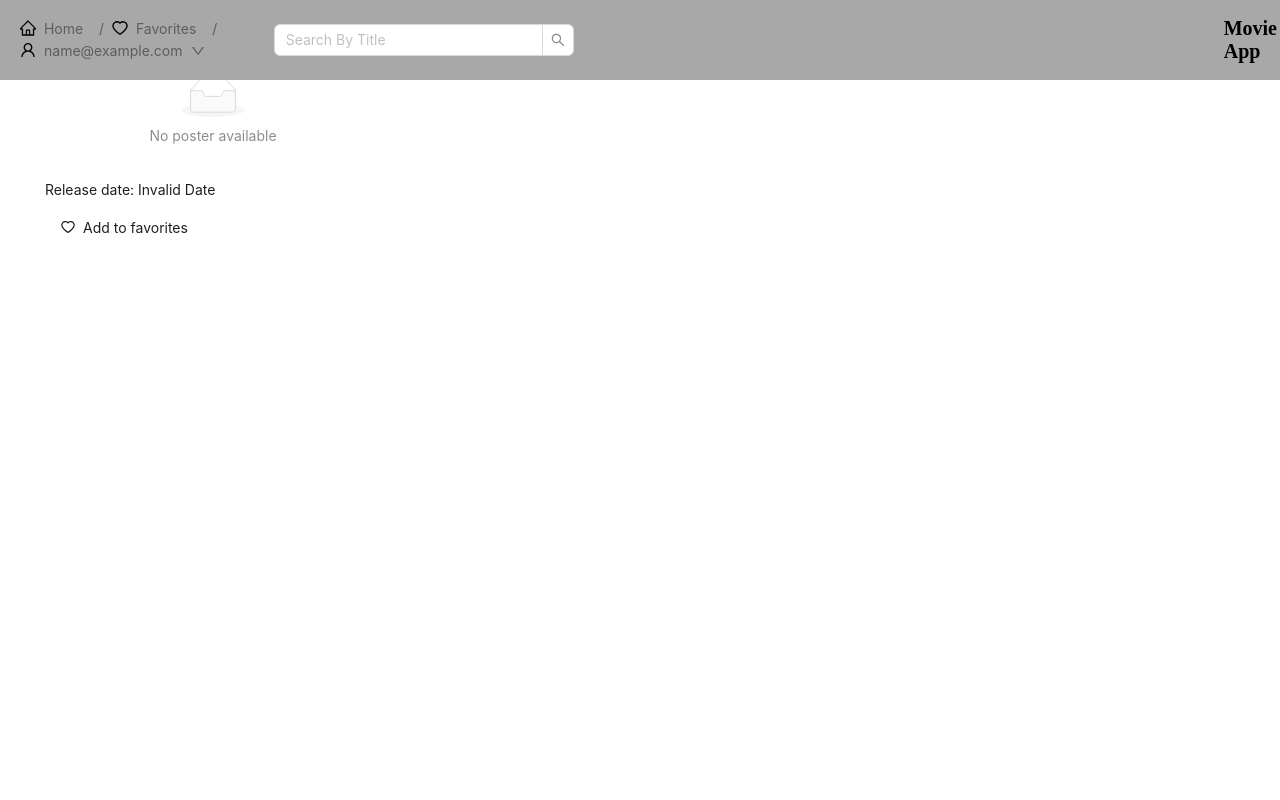
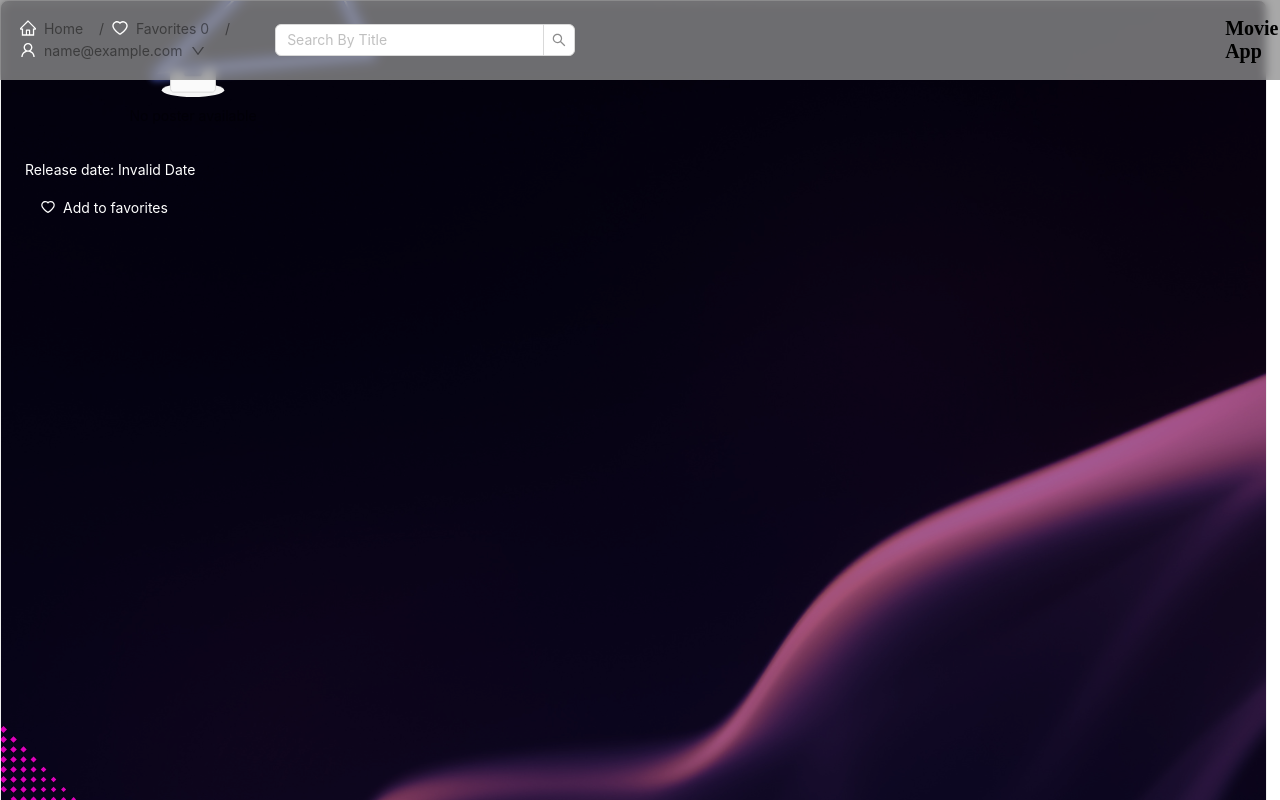
Before and after one commit to VaheNerseesyan/MovieApp, a React (Vite) app: page /movie/1 in a window 1280 px wide. Shown: the top 800 px of the page. Built offline with nearby package versions, Linux system fonts and the light colour scheme; no server answers; sample sign-in values are in the browser's storage.

Commit message:
Update FilmGrid and Header components for improved styling and functionality: Added a background image to FilmGrid for enhanced visual appeal; updated Header to display user favorites count and adjusted icon colors for better contrast; refined layout in FilmGrid for a more cohesive design.

```diff
--- a/src/components/FilmGrid/FilmGrid.tsx
+++ b/src/components/FilmGrid/FilmGrid.tsx
@@ -7,6 +7,7 @@ import { useDispatch, useSelector } from 'react-redux';
 import { RootState } from '../../app/store';
 import { createSelector } from '@reduxjs/toolkit';
 import { addToFavorites, removeFromFavorites } from '../../features/favorites/favoritesSlice';
+import background from '../../assets/Background.png';
 
 const selectUserFavorites = createSelector(
     [(state: RootState) => state.favorites.favoritesByUser,
@@ -53,12 +54,13 @@ function FilmGrid() {
     }, [id]);
 
     return (
-        <div key={id} style={{ margin: '20px' }}>
-            <Card style={{ border: '1px solid white',}}>
+        <>
+            <div key={id}>
+                <Card style={{ background: `url(${background})`, width: '99vw', height: '100vw'}}>
                     {film?.backdrop_path ?
                         <img
                             src={`https://image.tmdb.org/t/p/original/${film?.backdrop_path}`}
-                    style={{ width: '100%', objectFit: 'cover' }}
+                            style={{ width: '100%', objectFit: 'cover', marginTop: 80 }}
                         /> :
                         <Empty
                             style={{ height: '100%', objectFit: 'cover', width: '320px' }}
@@ -66,16 +68,21 @@ function FilmGrid() {
                             image={Empty.PRESENTED_IMAGE_SIMPLE}
                         />
                     }
-                <h1>{film?.title}</h1>
-                <Typography.Paragraph>
+                    <div>
+                        <h1 style={{ color: 'white' }}>{film?.title}</h1>
+                        <Typography.Paragraph style={{ color: 'white' }}>
                             {film?.overview}
                         </Typography.Paragraph>
+                        <div>
+
+
+                        </div>
                         {film?.vote_average && <Rate disabled defaultValue={film?.vote_average / 2} allowHalf />}
-                <div>
+                        <div style={{ color: 'white' }}>
                             Release date: {new Date(film?.release_date).toLocaleDateString()}
                         </div>
                         <Button
-                    style={{ marginTop: '10px'}}
+                            style={{ marginTop: '10px', color: 'white' }}
                             key="favorite"
                             type="text"
                             icon={isFavorite ? <HeartFilled style={{ color: '#ff4d4f' }} /> : <HeartOutlined />}
@@ -83,8 +90,10 @@ function FilmGrid() {
                         >
                             {isFavorite ? 'Remove from favorites' : 'Add to favorites'}
                         </Button>
+                    </div>
                 </Card>
             </div>
+        </>
     )
 }
 
--- a/src/components/Header/Header.tsx
+++ b/src/components/Header/Header.tsx
@@ -7,12 +7,21 @@ import { NavLink, useNavigate } from 'react-router-dom';
 import Search from "antd/es/input/Search";
 import { Breadcrumb, Dropdown, MenuProps, Space } from 'antd';
 import { DownOutlined, HeartOutlined, HomeOutlined, UserOutlined } from '@ant-design/icons';
+import { createSelector } from "@reduxjs/toolkit";
+
+const selectUserFavorites = createSelector(
+    [(state: RootState) => state.favorites.favoritesByUser,
+    (state: RootState) => state.auth.user?.email],
+    (favoritesByUser, userEmail) => favoritesByUser[userEmail || ''] || []
+);
 
 function Header() {
     const { user } = useSelector((state: RootState) => state.auth);
     const dispatch = useDispatch();
     const [searchValue, setSearchValue] = useState('');
     const navigate = useNavigate();
+    const userFavorites = useSelector(selectUserFavorites);
+
     const items: MenuProps['items'] = [
         {
             key: '1',
@@ -35,14 +44,14 @@ function Header() {
         {
             title: (
                 <NavLink to="/" end>
-                    <HomeOutlined style={{ fontSize: '16px', color: 'black' }} />&nbsp; Home &nbsp;
+                    <HomeOutlined style={{ fontSize: '16px', color: 'white' }} />&nbsp; Home &nbsp;
                 </NavLink>
             ),
         },
         {
             title: (
                 <NavLink to="/favorites" end>
-                    <HeartOutlined style={{ fontSize: '16px', color: 'black' }} />&nbsp; Favorites &nbsp;
+                    <HeartOutlined style={{ fontSize: '16px', color: 'white' }} />&nbsp; Favorites {userFavorites.length} &nbsp;
                 </NavLink>
             ),
         },
@@ -51,7 +60,7 @@ function Header() {
                 <Dropdown menu={{ items }}>
                     <a onClick={(e) => e.preventDefault()}>
                         <Space>
-                            <UserOutlined style={{ fontSize: '16px', color: 'black', cursor: 'pointer' }} />
+                            <UserOutlined style={{ fontSize: '16px', color: 'white', cursor: 'pointer' }} />
                             <span style={{ cursor: 'pointer' }}>{user?.email}</span>
                             <DownOutlined />
                         </Space>
--- a/src/components/Home/HomePage.tsx
+++ b/src/components/Home/HomePage.tsx
@@ -12,7 +12,6 @@ function HomePage() {
     const navigate = useNavigate();
     const { pageid } = useParams();
     const [popularMovies, setPopularMovies] = useState([]);
-    // const [searchValue, setSearchValue] = useState('');
 
     useEffect(() => {
         if (isNaN(Number(pageid))) {
@@ -87,7 +86,7 @@ function HomePage() {
                                         transition: 'transform 0.3s ease',
                                         transform: 'scale(0.9)'
                                     }}
-                                    src={`https://image.tmdb.org/t/p/original/${movie.poster_path}`}
+                                    src={`https://image.tmdb.org/t/p/w500/${movie.poster_path}`}
                                     alt={movie.title}
                                     onClick={() => navigate(`/movie/${movie.id}`)}
                                 />
--- a/src/components/api/MovieApi.tsx
+++ b/src/components/api/MovieApi.tsx
@@ -38,4 +38,6 @@ const getPopularMovies = async () => {
         .catch(err => console.error(err));
 }
 
+
+
 export { getFilm, MovieApi, getFilmByTitle, getPopularMovies };
```
Lines whose indentation alone changed are shown as unchanged.
